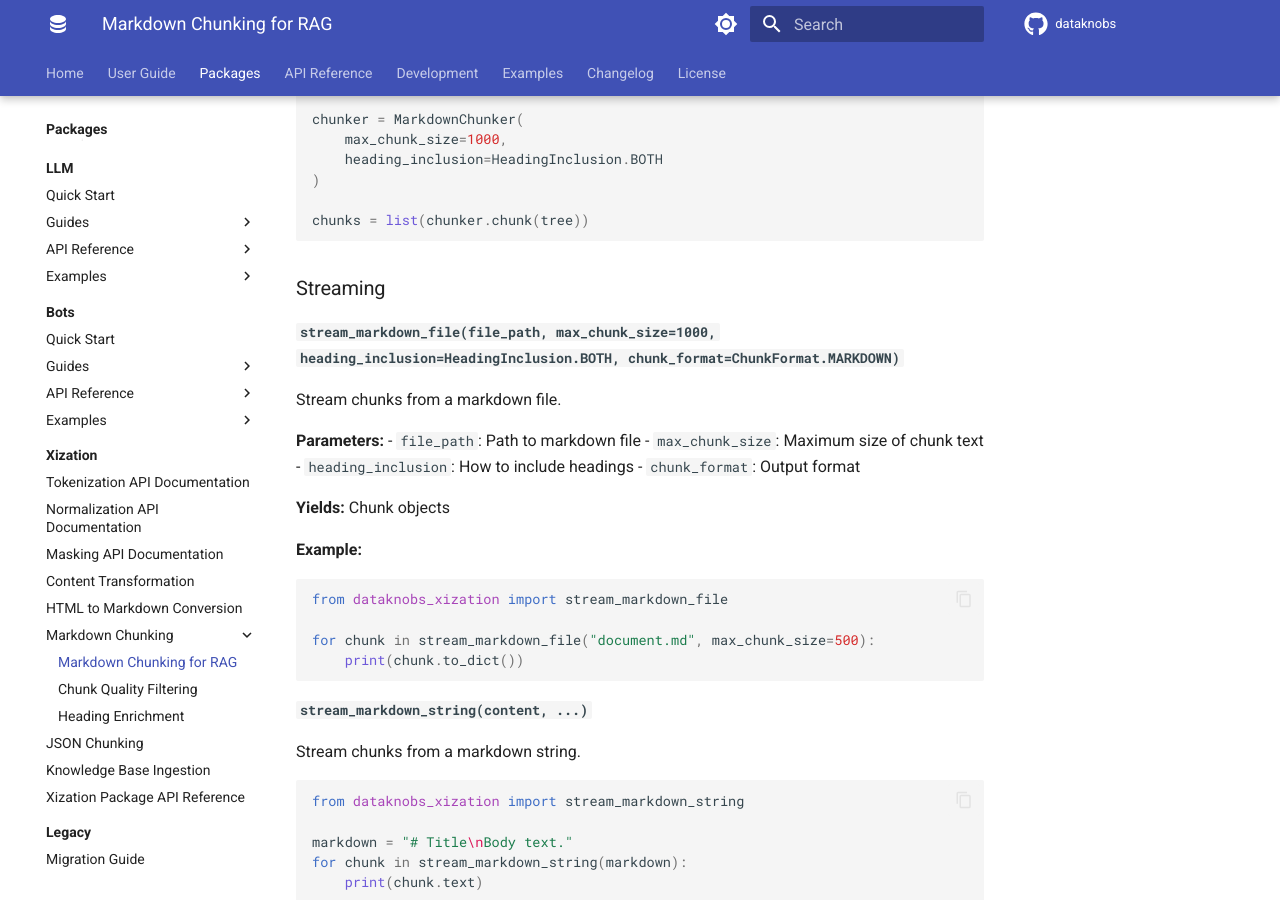
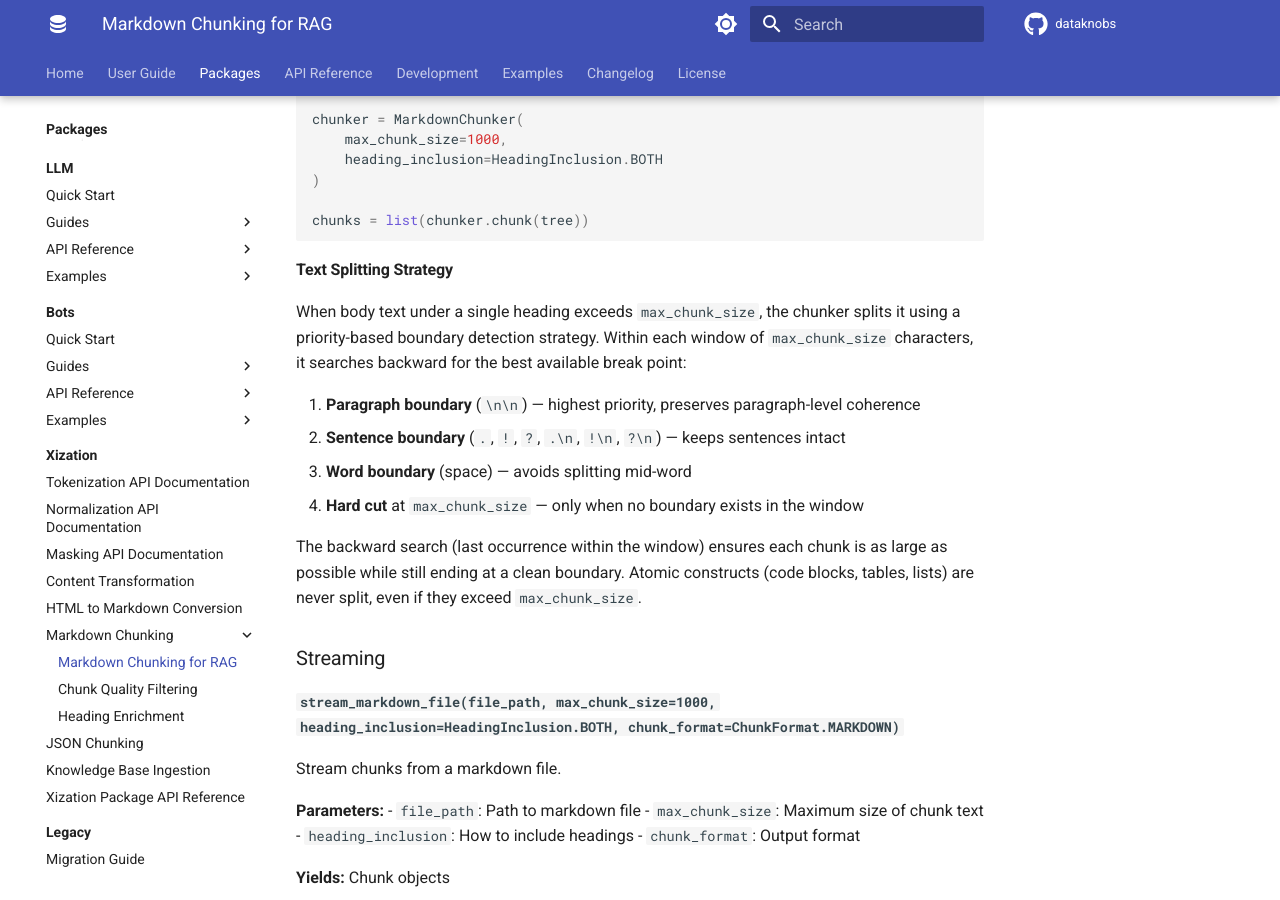
Before and after one commit to KBS-Labs/dataknobs, an MkDocs documentation site: the page built from docs/packages/xization/markdown-chunking.md, in a window 1280 px wide and 900 px high, scrolled down 4055 px. Built offline with MkDocs 1.6.1 and Material for MkDocs 9.7.7, drawn with Linux system fonts in a browser that asks for light colours; comment, search, counter and statistics services are not loaded; some of the changed text lies outside the part shown.

Commit message:
fixed post-PR code review issues

````diff
--- a/packages/xization/docs/markdown/MARKDOWN_CHUNKING.md
+++ b/packages/xization/docs/markdown/MARKDOWN_CHUNKING.md
@@ -15,7 +15,7 @@ The markdown chunking system consists of three main components:
 - **Preserves heading hierarchy**: Each chunk maintains the full path of headings from root to its content
 - **Flexible heading inclusion**: Include headings in text, metadata, both, or neither
 - **Multiple output formats**: Markdown, plain text, or structured JSON
-- **Configurable chunk sizing**: Control maximum chunk size and overlap
+- **Configurable chunk sizing**: Control maximum chunk size with smart boundary detection
 - **Streaming support**: Process large documents without loading entirely into memory
 - **Tree-based structure**: Uses the `Tree` data structure from `dataknobs_structures`
 
@@ -179,6 +179,21 @@ chunker = MarkdownChunker(
 chunks = list(chunker.chunk(tree))
 ```
 
+#### Text Splitting Strategy
+
+When body text under a single heading exceeds `max_chunk_size`, the chunker splits
+it using a priority-based boundary detection strategy. Within each window of
+`max_chunk_size` characters, it searches backward for the best available break point:
+
+1. **Paragraph boundary** (`\n\n`) — highest priority, preserves paragraph-level coherence
+2. **Sentence boundary** (`. `, `! `, `? `, `.\n`, `!\n`, `?\n`) — keeps sentences intact
+3. **Word boundary** (space) — avoids splitting mid-word
+4. **Hard cut** at `max_chunk_size` — only when no boundary exists in the window
+
+The backward search (last occurrence within the window) ensures each chunk is as
+large as possible while still ending at a clean boundary. Atomic constructs (code
+blocks, tables, lists) are never split, even if they exceed `max_chunk_size`.
+
 ### Streaming
 
 #### `stream_markdown_file(file_path, max_chunk_size=1000, heading_inclusion=HeadingInclusion.BOTH, chunk_format=ChunkFormat.MARKDOWN)`
````
Also changed, not shown: other parts of packages/xization/docs/markdown/MARKDOWN_CHUNKING.md (+0 -2 lines), docs/packages/xization/index.md (+1 -1 lines), packages/xization/docs/ingestion/INGESTION.md (+1 -1 lines), packages/xization/examples/markdown/README.md (+0 -1 lines), 5 other files.
